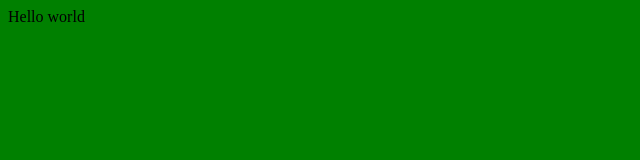
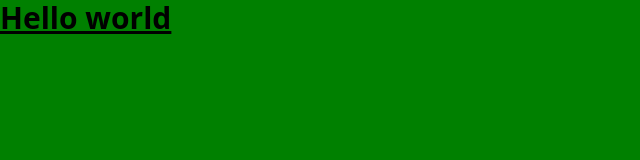
Before and after one commit to m6code/qr-code-component, a website: page index.html in a window 1280 px wide. Shown: the whole page, without its empty margins (0-640 px from the left). Drawn offline with nearby package versions, Linux system fonts and the light colour scheme; files that its build step writes are made by us from their sources.

Commit message:
Add tailwindcss

```diff
--- a/index.html
+++ b/index.html
@@ -4,12 +4,14 @@
     <meta charset="UTF-8" />
     <link rel="icon" type="image/png" href="/img/favicon-32x32.png" />
     <meta name="viewport" content="width=device-width, initial-scale=1.0" />
-    <link rel="stylesheet" href="../src/css/style.css">
+    <!-- <link rel="stylesheet" href="/src/css/style.css"> -->
+    <link href="/dist/output.css" rel="stylesheet">
     <title>Qr Code Component</title>
   </head>
   <body>
     <div class="container">
-      Hello world
+      <h1 class="text-3xl font-bold underline">Hello world</h1>
+      <!-- <img src="src/images/image-qr-code.png" alt="qr image demo"> -->
     </div>
     <!-- <div id="app"></div> -->
     <!-- <script type="module" src="/main.js"></script> -->
--- a/package.json
+++ b/package.json
@@ -9,6 +9,7 @@
     "preview": "vite preview"
   },
   "devDependencies": {
+    "tailwindcss": "^3.3.3",
     "vite": "^4.4.5"
   }
 }
--- a/src/css/style.css
+++ b/src/css/style.css
@@ -1,3 +1,7 @@
+@tailwind base;
+@tailwind components;
+@tailwind utilities;
+
 body {
     background-color: green;
 }
--- /dev/null
+++ b/tailwind.config.js
@@ -0,0 +1,8 @@
+/** @type {import('tailwindcss').Config} */
+export default {
+  content: ["./src/**/*.{html,js}", "./index.html"],
+  theme: {
+    extend: {},
+  },
+  plugins: [],
+}
```
Also changed, not shown: pnpm-lock.yaml.
